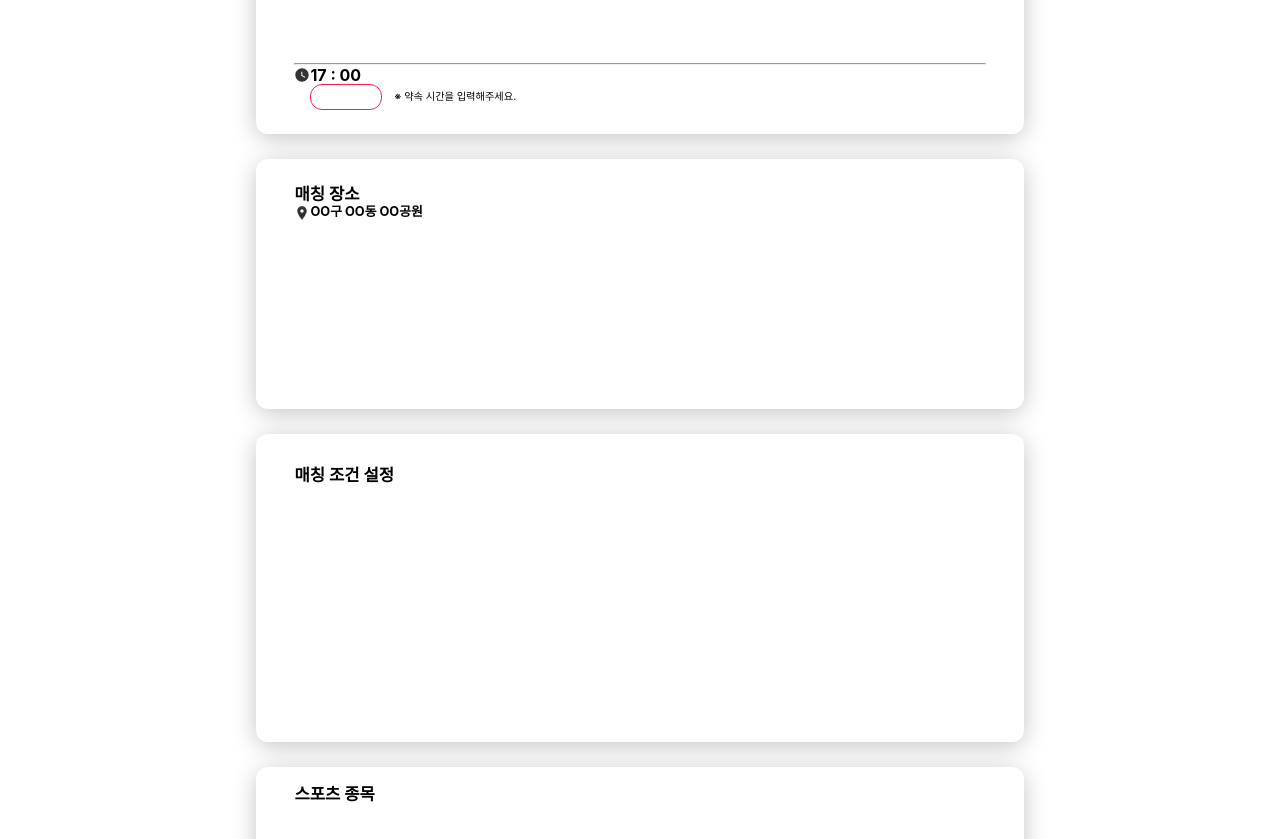
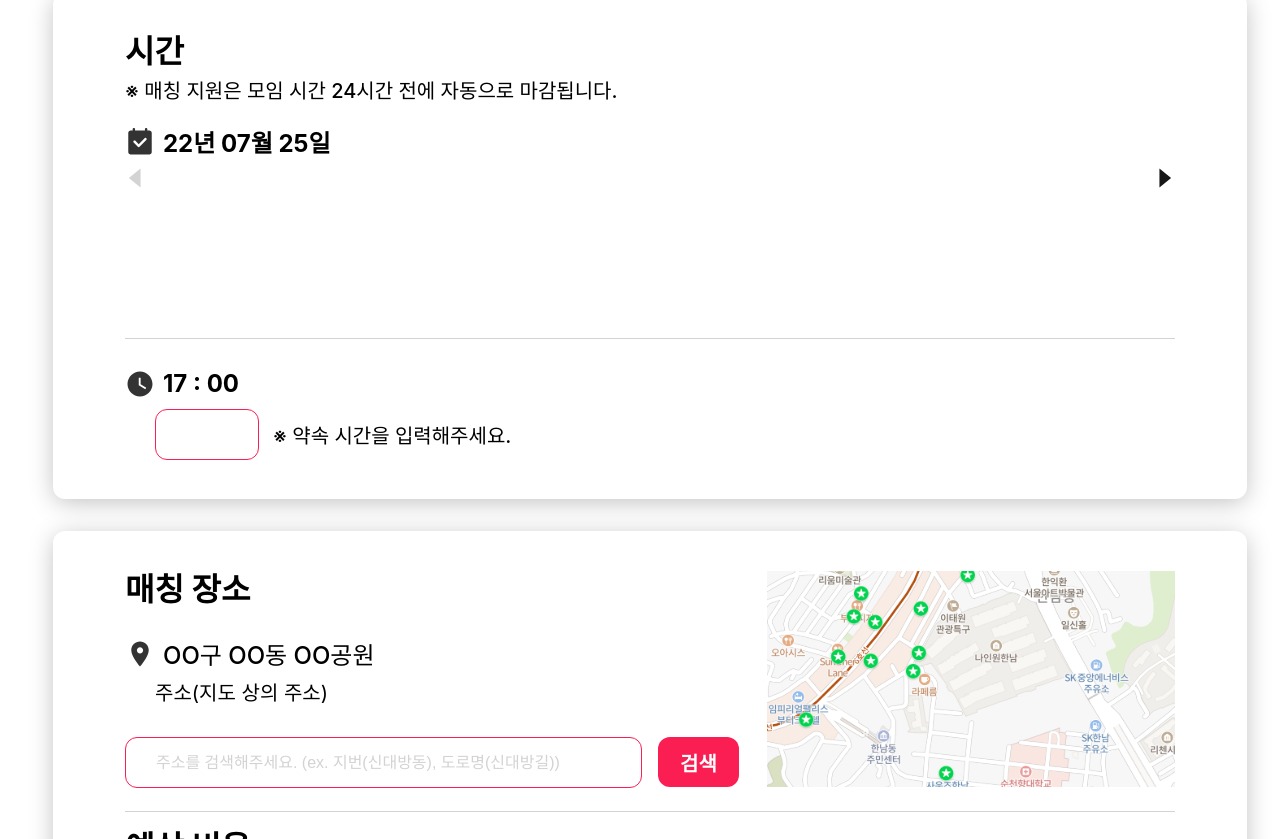
Before and after one commit to KMU-WINK/spots-client, a React (Vite) app: page /matching/make in a window 1280 px wide. Shown: the part 821-1660 px from the top of the page. Built offline with nearby package versions, Linux system fonts and the light colour scheme.

Commit message:
[SPT-03] feat matchMake UI -3

```diff
--- a/src/components/Banner/index.jsx
+++ b/src/components/Banner/index.jsx
@@ -2,10 +2,10 @@ import React, { Component } from 'react';
 import * as styled from './styles';
 
 const items = [
-  { id: 1, url: 'src/imgs/Rectangle 1890.svg' },
-  { id: 2, url: 'src/imgs/Rectangle 1891.svg' },
-  { id: 2, url: 'src/imgs/Rectangle 1892.svg' },
-  { id: 2, url: 'src/imgs/Rectangle 1894.svg' },
+  { id: 1, url: '../src/imgs/Rectangle 1890.svg' },
+  { id: 2, url: '../src/imgs/Rectangle 1891.svg' },
+  { id: 2, url: '../src/imgs/Rectangle 1892.svg' },
+  { id: 2, url: '../src/imgs/Rectangle 1894.svg' },
 ];
 
 function NextArrow(props) {
--- a/src/components/MatchMake/Date/index.jsx
+++ b/src/components/MatchMake/Date/index.jsx
@@ -21,7 +21,7 @@ const Date = () => {
                     <styled.PrevArrowInvalid />
                     <styled.NextArrowValid />
                 </styled.CalendarBox>
-                <styled.Horizon />
+                <styled.Horizon  />
                 <styled.TimeBox>
                     <styled.Watch />
                     <styled.TimeText>
--- a/src/components/MatchMake/Date/styles.jsx
+++ b/src/components/MatchMake/Date/styles.jsx
@@ -5,38 +5,39 @@ import nextArrowValid from '../../../imgs/MatchMake/nextArrowValid.svg';
 import watch from '../../../imgs/MatchMake/watch.svg';
 
 export const DateContainer = styled.div`
-  width: 60%;
-  height: 19.5vw;
+    width: 100%;
+    // height: 507px;
     display : flex;
-  align-items: center;
-  justify-content : center;
     box-shadow: 0px 4px 24px -1px rgba(0,0,0,0.25);
     border-radius: 12px;
-  margin-top : 2vw;
+    margin-top : 32px;
 `
 
 export const DateBox = styled.div`
   width : 90%;
-    height : 80%;
+  margin : 40px 72px;
   display : flex;
   flex-direction : column;
 `;
 
 export const DateText = styled.p`
-    font-size : 1.3vw;
+  font-size : 32px;
+  line-height : 38px;
   font-weight: 700;
   font-style: normal;
-    line-height: 1.6vw;
 `
 
 export const DateInform = styled.p`
-    font-size : 0.8vw;
+    font-size : 20px;
+    line-height : 24px;
     font-weight: 500;
     font-style: normal;
-    line-height: 0.9vw;
+    margin-top : 8px;
 `
 
 export const DateTime = styled.div`
+    margin-top : 24px;
+    height : 29px;
     display : flex;
     align-items: center;
 `;
@@ -44,61 +45,70 @@ export const DateTime = styled.div`
 export const CalendarCheck = styled.img.attrs({
     src: calendarCheck,
   })`
-    width: 1.25vw;
-    height: 1.25vw;
+    width: 30px;
+    height: 30px;
 `;
 
 export const DateTimeText = styled.p`
-    font-size : 1.25vw;
+  margin-left : 8px;
+    font-size : 24px;
     font-weight: 700;
     font-style: normal;
 `;
 
 export const CalendarBox = styled.div`
+    margin : 12px 0px 30px;
     display : flex;
-    height : 9.5vw;
+    height : 140px;
     justify-content : space-between;
 `;
+
+export const Horizon = styled.hr`
+    height : 1px;
+    border  : none;
+    background : #D3D3D3;
+`
 
 export const PrevArrowInvalid = styled.img.attrs({
     src: prevArrowInvalid,
   })`
-    width: 0.6vw;
-    height: 0.6vw;
+    width: 20px;
+    height: 20px;
 `;
 
 export const NextArrowValid = styled.img.attrs({
     src: nextArrowValid,
   })`
-    width: 0.6vw;
-    height: 0.6vw;
+    width: 20px;
+    height: 20px;
 `;
 
-
-export const Horizon = styled.hr`
-`;
 
 export const TimeBox = styled.div`
   display : flex;
   align-items : center;
+  height : 29px;
+  margin-top : 30px;
 `
 
 export const Watch = styled.img.attrs({
     src: watch,
   })`
-    width: 1.25vw;
-    height: 1.25vw;
+    width: 30px;
+    height: 30px;
 `;
 
 export const TimeText = styled.p`
-    font-size : 1.25vw;
+    font-size : 24px;
     font-weight: 700;
     font-style: normal;
+    margin-left : 8px;
 `;
 
 export const TimeGetBox = styled.div`
   display : flex;
-  height : 15%;
+  height : 49px;
+  margin : 12px 0 0 30px;
   align-items : center;
 `
 
@@ -106,17 +116,15 @@ export const TimeGet = styled.div`
   display : flex;
   width : 10%;
   height : 100%;
-  margin-left : 1.25vw;
   border: 1px solid #FB1E53;
   border-radius : 12px;
 `
 
 export const TimeInform = styled.p`
-    font-size : 0.8vw;
+    font-size : 20px;
     font-weight: 500;
     font-style: normal;
-    line-height: 0.9vw;
-    margin-left : 1vw;
+    margin-left : 14px;
 `
 
 
--- a/src/components/MatchMake/Location/index.jsx
+++ b/src/components/MatchMake/Location/index.jsx
@@ -5,6 +5,8 @@ const Location = () => {
     return(
         <styled.LocationContainer>
             <styled.LocationBox>
+                <styled.LocationTopBox>
+                    <styled.TopLeft>
                         <styled.LocationText>
                             매칭 장소
                         </styled.LocationText>
@@ -14,7 +16,22 @@ const Location = () => {
                                 OO구 OO동 OO공원
                             </styled.PlaceText>
                         </styled.PlaceInform>
-
+                        <styled.PlaceAddress>
+                            주소(지도 상의 주소)
+                        </styled.PlaceAddress>
+                        <styled.LocationGetBox>
+                            <styled.LocationGet />
+                            <styled.SearchBtn>
+                                검색
+                            </styled.SearchBtn>
+                        </styled.LocationGetBox>
+                    </styled.TopLeft>
+                    <styled.Map />
+                </styled.LocationTopBox>
+                <styled.Horizon />
+                <styled.LocationText marginTop="17">
+                    예상 비용
+                </styled.LocationText>
             </styled.LocationBox>
         </styled.LocationContainer>
     )
--- a/src/components/MatchMake/Location/styles.jsx
+++ b/src/components/MatchMake/Location/styles.jsx
@@ -1,54 +1,113 @@
 import styled from 'styled-components';
 import place from '../../../imgs/MatchMake/place.svg';
+import map from '../../../imgs/MatchMake/map.svg';
 
 export const LocationContainer = styled.div`
-    width: 60%;
-    height: 19.5vw;
+    width: 100%;
+    height: 443px;
     display : flex;
-    align-items: center;
-    justify-content : center;
-    background-color : white;
     box-shadow: 0px 4px 24px -1px rgba(0,0,0,0.25);
     border-radius: 12px;
-    margin-top : 2vw;
+    margin-top : 32px;
 `;
 
 export const LocationBox = styled.div`
     width : 90%;
-    height : 80%;
+    margin : 40px 72px;
+    display : flex;
+    flex-direction : column;
+`
+
+export const LocationTopBox = styled.div`
+    display : flex;
+    justify-content :  space-between;
+    margin-bottom : 23px;
+`
+
+export const TopLeft = styled.div`
     display : flex;
     flex-direction : column;
 `
 
 export const LocationText = styled.p`
-    font-size : 1.3vw;
+    font-size : 32px;
+    line-height : 38px;
     font-weight: 700;
     font-style: normal;
-    line-height: 1.6vw;
+    vertical-align: top;
+    margin-top: ${(props) => props.marginTop || "0"}px
 `
 
 export const PlaceInform = styled.div`
     display : flex;
-
+    align-items : center;
+    margin-top : 30px;
+    height : 29px;
 `
 
 export const Place = styled.img.attrs({
     src: place,
   })`
-    width: 1.25vw;
-    height: 1.25vw;
+    width: 30px;
+    height: 30px;
 `;
 
 export const PlaceText = styled.p`
-    font-size : 1vw;
-    font-weight: 700;
+    font-size : 24px;
+    font-weight: 500;
     font-style: normal;
-    line-height: 1.1vw;
+    margin-left : 8px;
 `
 
-export const address = styled.p`
-    font-size : 0.8vw;
+export const PlaceAddress = styled.p`
+    font-size : 20px;
+    line-height: 24px;
+    font-weight: 400;
+    font-style: normal;
+    margin : 13px 0 0 30px;
+`
+
+export const LocationGetBox = styled.div`
+    display : flex;
+    margin-top : 32px;
+`
+
+export const LocationGet = styled.input.attrs({
+    placeholder : "주소를 검색해주세요. (ex. 지번(신대방동), 도로명(신대방길))",
+})`
+    width : 455px;
+    font-size : 16px;
     font-weight: 500;
     font-style: normal;
-    line-height: 0.9vw;
+    border-radius : 12px;
+    padding : 16px 30px 15px 30px;
+    border: 1px solid #FB1E53;
+    ::-webkit-input-placeholder {
+        color: #D3D3D3;
+      }
 `
+
+export const SearchBtn = styled.button`
+      margin-left : 16px;
+      border-radius : 12px;
+      width : 81px;
+      height : 50px;
+      border : none;
+      background-color : #FB1E53;
+      font-size : 20px;
+      font-weight : 700;
+      color : white;
+`
+
+export const Map = styled.img.attrs({
+    src: map,
+  })`
+    width: 408px;
+    height: 216px;
+`;
+
+export const Horizon = styled.hr`
+    height : 1px;
+    border  : none;
+    background : #D3D3D3;
+`
--- a/src/components/MatchMake/Title/index.jsx
+++ b/src/components/MatchMake/Title/index.jsx
@@ -8,8 +8,8 @@ const Title = () => {
                 <styled.TitleText>
                     제목
                 </styled.TitleText>
-                <styled.TitleGet placeholder={"최대 15자 이내의 제목을 입력해주세요."}>
-
+                <styled.TitleGet >
+                {/* placeholder={"최대 15자 이내의 제목을 입력해주세요."} */}
                 </styled.TitleGet>
             </styled.TitleBox>
         </styled.TitleContainer>
--- a/src/components/MatchMake/Title/styles.jsx
+++ b/src/components/MatchMake/Title/styles.jsx
@@ -1,38 +1,39 @@
 import styled from 'styled-components';
 
 export const TitleContainer = styled.div`
-    width: 60%;
-    height: 8.5vw;
+    width: 100%;
+    // height: 188px;
     display : flex;
-    align-items: center;
-    justify-content : center;
     box-shadow: 0px 4px 24px -1px rgba(0,0,0,0.25);
     border-radius: 12px;
-    margin-top : 2vw;
+    margin-top : 48px;
 `
 
 export const TitleBox = styled.div`
     width : 90%;
-    height : 80%;
+    margin : 40px 72px;
     display : flex;
     flex-direction : column;
-    justify-content : space-evenly;
 `;
 
 export const TitleText = styled.p`
-    font-size : 1.3vw;
+    font-size : 32px;
     font-weight: 700;
+    line-height : 38px;
     font-style: normal;
-    line-height: 1.6vw;
 `
 
 export const TitleGet = styled.input.attrs({
-    type : 'text',
-    placeholderTextColor: "#fffff",
+    placeholder : "최대 15자 이내의 제목을 입력해주세요.",
 })`
-    font-size : 0.65vw;
+    margin-top : 20px;
+    font-size : 16px;
     font-weight: 500;
     font-style: normal;
     border-radius : 12px;
-    padding : 0.8vw;
+    padding : 16px 30px 15px 30px;
+    border: 1px solid #FB1E53;
+    ::-webkit-input-placeholder {
+        color: #D3D3D3;
+      }
 `
--- a/src/components/MatchMake/styles.jsx
+++ b/src/components/MatchMake/styles.jsx
@@ -1,9 +1,9 @@
 import styled from 'styled-components';
 
 export const MatchMakeContainer = styled.div`
+
+  width : 1194px;
   display : flex;
   flex-direction : column;
   align-items: center;
-  // background-color : purple;
-  // height: 22vw;
 `;
--- a/src/pages/Make/styles.jsx
+++ b/src/pages/Make/styles.jsx
@@ -1,8 +1,11 @@
 import styled from 'styled-components';
 
 export const MainContainer = styled.div`
-  // display : flex;
-  // flex-direction : column;
-  // justify-content: center;
-  // align-items: center;
+  display: flex;
+  flex-direction: column;
+  justify-content: center;
+  align-items: center;
+  width: 100%;
+  min-width: 1300px;
+  // background-color : blue;
 `;
```
Also changed, not shown: src/imgs/MatchMake/map.svg (added). Lines whose indentation alone changed are shown as unchanged.
